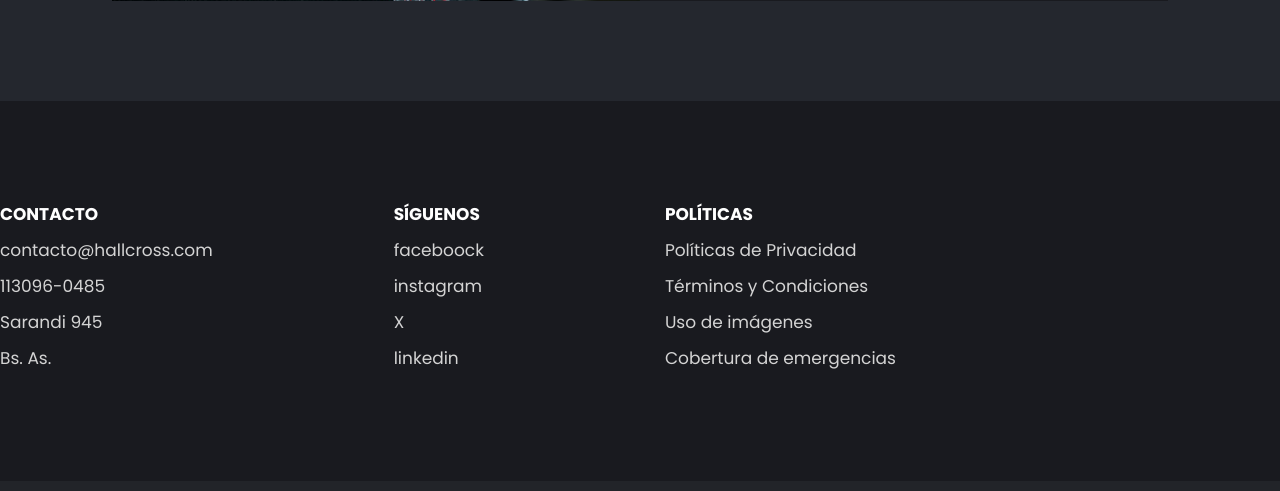
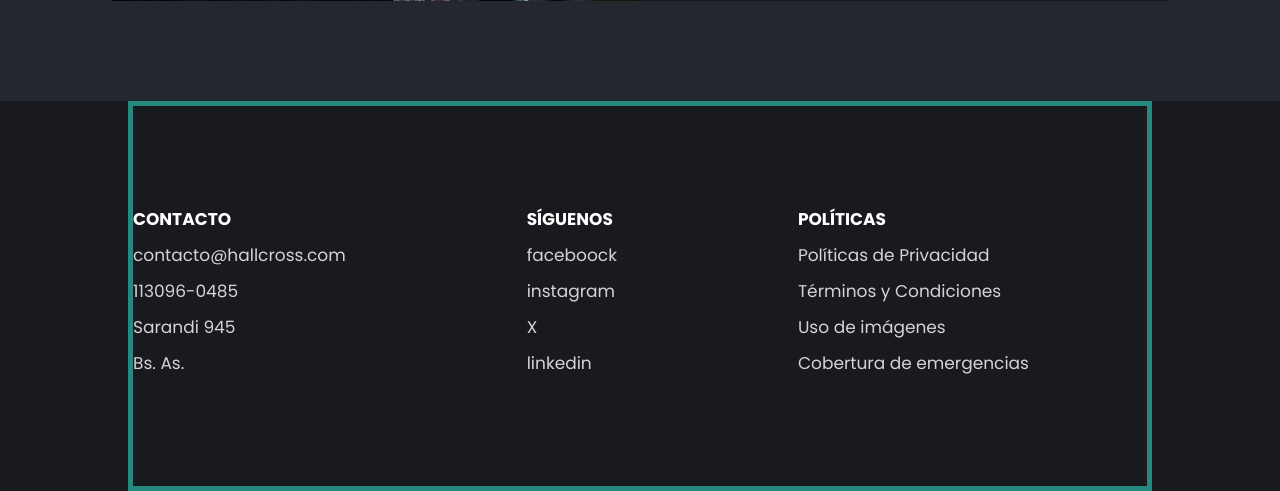
Before and after one commit to Vanncuper/Proyecto_Backend_CAC, a Flask app: template templates/productos.html in a window 1280 px wide. Shown: the part 3487-3978 px from the top of the page. Before the commit the page ends 3856 px from the top, so only its background shows below. Run offline with Flask 3, Linux system fonts and the light colour scheme; the template is opened without the code that fills it, so the values that code supplies are empty.

Commit message:
Update style.css

```diff
--- a/static/css/style.css
+++ b/static/css/style.css
@@ -394,6 +394,11 @@ input {
 .footer {
     padding: 100px 0;
     background-color: #191a1f;
+    margin-left: 10vw;
+    margin-right: 10vw;
+    border-style: solid;
+    border-width: 5px;
+    border-color: #258980;
 }
 
 .footer-content {
```
